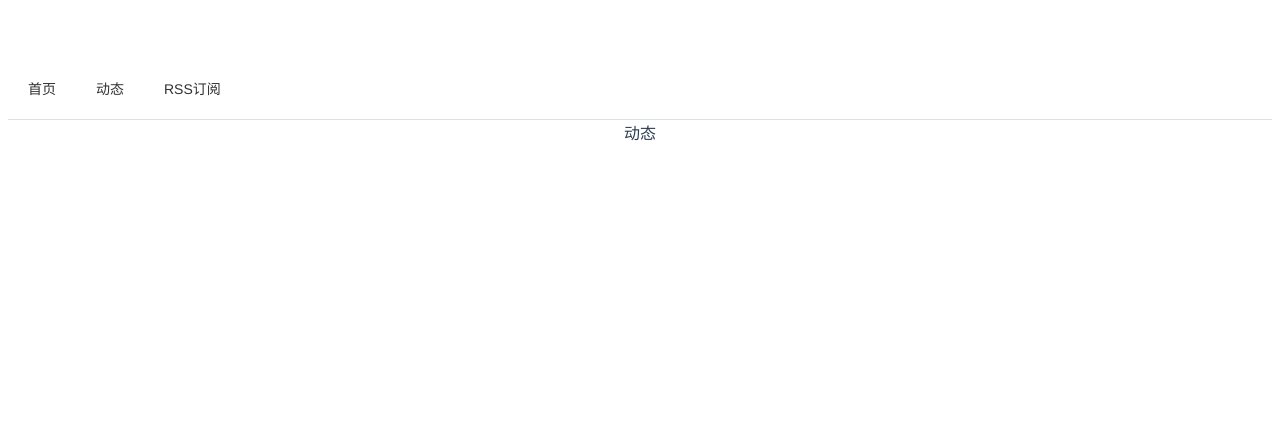
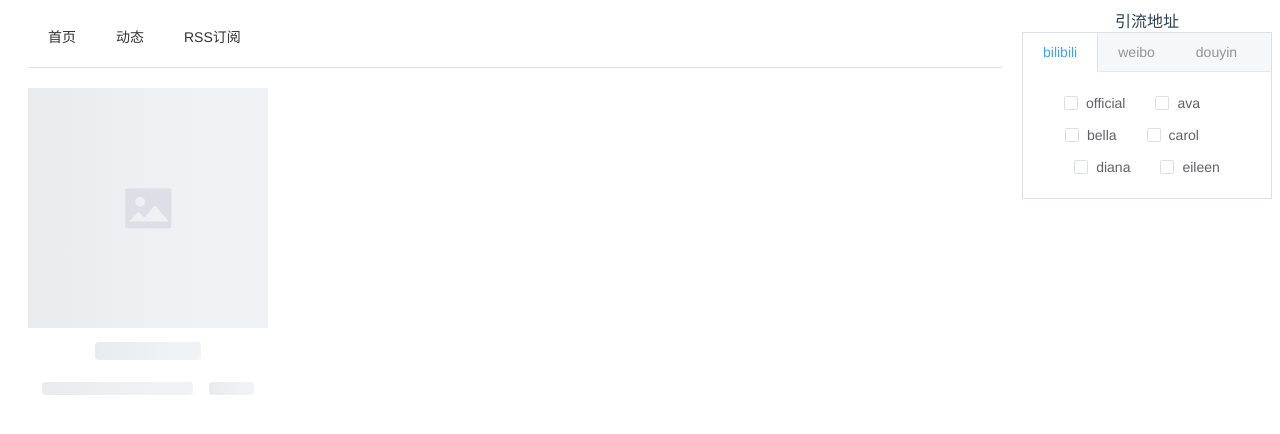
Before and after one commit to sakurayun/asoul.info, a Vue app: page /dynamic in a window 1280 px wide. Shown: the top 434 px of the page. Built offline with nearby package versions, Linux system fonts and the light colour scheme.

Commit message:
基础框架

```diff
--- a/package.json
+++ b/package.json
@@ -10,6 +10,7 @@
   "dependencies": {
     "element-plus": "^2.0.1",
     "pinia": "^2.0.11",
+    "rss-to-json": "^2.0.2",
     "vue": "^3.2.25",
     "vue-router": "^4.0.12"
   },
--- a/src/App.vue
+++ b/src/App.vue
@@ -4,9 +4,15 @@ import SideBar from "./components/SideBar.vue";
 </script>
 
 <template>
-  <Header />
-  <SideBar />
-  <router-view />
+  <el-container>
+    <el-container>
+      <el-header><Header /></el-header>
+      <el-main> <router-view /></el-main>
+    </el-container>
+    <el-aside width="250px">
+      <SideBar />
+    </el-aside>
+  </el-container>
 </template>
 
 <style>
@@ -16,6 +22,5 @@ import SideBar from "./components/SideBar.vue";
   -moz-osx-font-smoothing: grayscale;
   text-align: center;
   color: #2c3e50;
-  margin-top: 60px;
 }
 </style>
--- a/src/components/SideBar.vue
+++ b/src/components/SideBar.vue
@@ -1,5 +1,36 @@
-<script setup lang="ts"></script>
+<script setup lang="ts">
+import { useStore, planforms, members } from "../utils/stores";
 
-<template></template>
+const store = useStore();
+
+let planform: keyof planforms;
+let member: keyof members;
+
+// 创建表单
+const options: {
+  label: keyof planforms;
+  children: { label: keyof members; disabled: boolean }[];
+}[] = [];
+
+for (planform in store.dynamics) {
+  const children = [];
+  for (member in store.dynamics[planform]) {
+    children.push({
+      label: member,
+      disabled: false,
+    });
+  }
+  options.push({ label: planform, children: children });
+}
+</script>
+
+<template>
+  <div>引流地址</div>
+  <el-tabs type="border-card">
+    <el-tab-pane v-for="p in options" :label="p.label"
+      ><el-checkbox v-for="m in p.children" :label="m.label" />
+    </el-tab-pane>
+  </el-tabs>
+</template>
 
 <style scoped></style>
--- a/src/utils/stores.ts
+++ b/src/utils/stores.ts
@@ -1,5 +1,79 @@
 import { defineStore } from "pinia";
 
+export interface planforms {
+  bilibili: members;
+  weibo: members;
+  douyin: members;
+}
+
+export interface members {
+  official: any;
+  ava: any;
+  bella: any;
+  carol: any;
+  diana: any;
+  eileen: any;
+}
+
 export const useStore = defineStore("main", {
-  // other options...
+  state: () => ({
+    loading: { dynamics: true, fans: true },
+    select: true,
+    dynamics: <planforms>{
+      bilibili: <members>{
+        official: [],
+        ava: [],
+        bella: [],
+        carol: [],
+        diana: [],
+        eileen: [],
+      },
+      weibo: <members>{
+        official: [],
+        ava: [],
+        bella: [],
+        carol: [],
+        diana: [],
+        eileen: [],
+      },
+      douyin: <members>{
+        official: [],
+        // ava: [],
+        // bella: [],
+        // carol: [],
+        // diana: [],
+        // eileen: [],
+      },
+    },
+    fans: <members>{
+      official: 0,
+      ava: 0,
+      bella: 0,
+      carol: 0,
+      diana: 0,
+      eileen: 0,
+    },
+  }),
+  actions: {
+    updateDynamic(
+      planform: keyof planforms,
+      member: keyof members,
+      dynamic: any[]
+    ) {
+      this.dynamics[planform][member] = dynamic;
+    },
+  },
+  getters: {
+    getDynamic(state) {
+      let planform: keyof planforms;
+      let member: keyof members;
+      let dynamics: any[] = [];
+      for (planform in state.dynamics) {
+        for (member in state.dynamics[planform]) {
+          dynamics = dynamics.concat(state.dynamics[planform][member]);
+        }
+      }
+      return dynamics;
+    },
+  },
 });
--- a/src/views/Dynamic.vue
+++ b/src/views/Dynamic.vue
@@ -1,7 +1,80 @@
-<script setup lang="ts"></script>
+<script setup lang="ts">
+import { onBeforeMount } from "vue";
+import parse from "rss-to-json";
+import { useStore, planforms, members } from "../utils/stores";
+
+const store = useStore();
+
+let planform: keyof planforms;
+let member: keyof members;
+
+// onBeforeMount(
+//   // 获取动态
+//   async () => {
+//     for (planform in store.dynamics) {
+//       for (member in store.dynamics[planform]) {
+//         try {
+//           store.updateDynamic(
+//             planform,
+//             member,
+//             (
+//               await parse(
+//                 "https://rss.asoul.info/" + planform + "/" + member,
+//                 {}
+//               )
+//             ).items
+//           );
+//           store.select.push([planform, member]);
+//         } catch (error) {
+//           console.log(error);
+//         }
+//       }
+//     }
+//     store.loading.dynamics = false;
+//   }
+// );
+</script>
 
 <template>
-  <div>动态</div>
+  <el-skeleton
+    style="width: 240px"
+    :loading="store.loading.dynamics"
+    animated
+    :throttle="500"
+  >
+    <template #template>
+      <el-skeleton-item variant="image" style="width: 240px; height: 240px" />
+      <div style="padding: 14px">
+        <el-skeleton-item variant="h3" style="width: 50%" />
+        <div
+          style="
+            display: flex;
+            align-items: center;
+            justify-items: space-between;
+            margin-top: 16px;
+            height: 16px;
+          "
+        >
+          <el-skeleton-item variant="text" style="margin-right: 16px" />
+          <el-skeleton-item variant="text" style="width: 30%" />
+        </div>
+      </div>
+    </template>
+    <template #default>
+      <el-timeline>
+        <el-timeline-item
+          v-for="(activity, index) in store.getDynamic"
+          :key="index"
+          :timestamp="activity.pubDate"
+        >
+          {{ activity.title }}
+          <el-card>
+            <div v-html="activity.description"></div>
+          </el-card>
+        </el-timeline-item>
+      </el-timeline>
+    </template>
+  </el-skeleton>
 </template>
 
 <style scoped></style>
--- a/src/views/Home.vue
+++ b/src/views/Home.vue
@@ -1,7 +1,33 @@
 <script setup lang="ts"></script>
 
 <template>
-  <div>Home</div>
+  <div class="block">
+    <span class="demonstration">Switch</span>
+    <el-carousel height="150px">
+      <el-carousel-item v-for="item in 4" :key="item">
+        <h3 class="small">{{ item }}</h3>
+      </el-carousel-item>
+    </el-carousel>
+  </div>
+  <div>日程表</div>
+  <div>粉丝数</div>
 </template>
 
-<style scoped></style>
+<style scoped>
+.el-carousel__item h3 {
+  color: #475669;
+  font-size: 14px;
+  opacity: 0.75;
+  line-height: 150px;
+  margin: 0;
+  text-align: center;
+}
+
+.el-carousel__item:nth-child(2n) {
+  background-color: #99a9bf;
+}
+
+.el-carousel__item:nth-child(2n + 1) {
+  background-color: #d3dce6;
+}
+</style>
```
Also changed, not shown: components.d.ts (+23 -1 lines), 1 other file (tests, documents, lock files or other folders).
